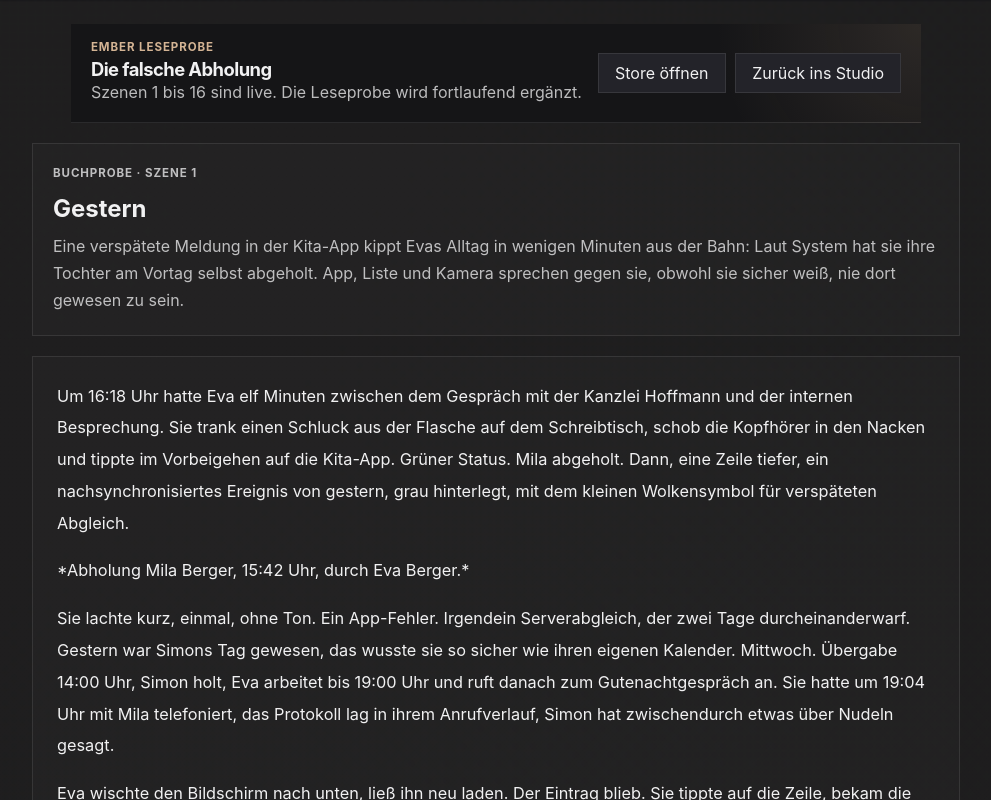
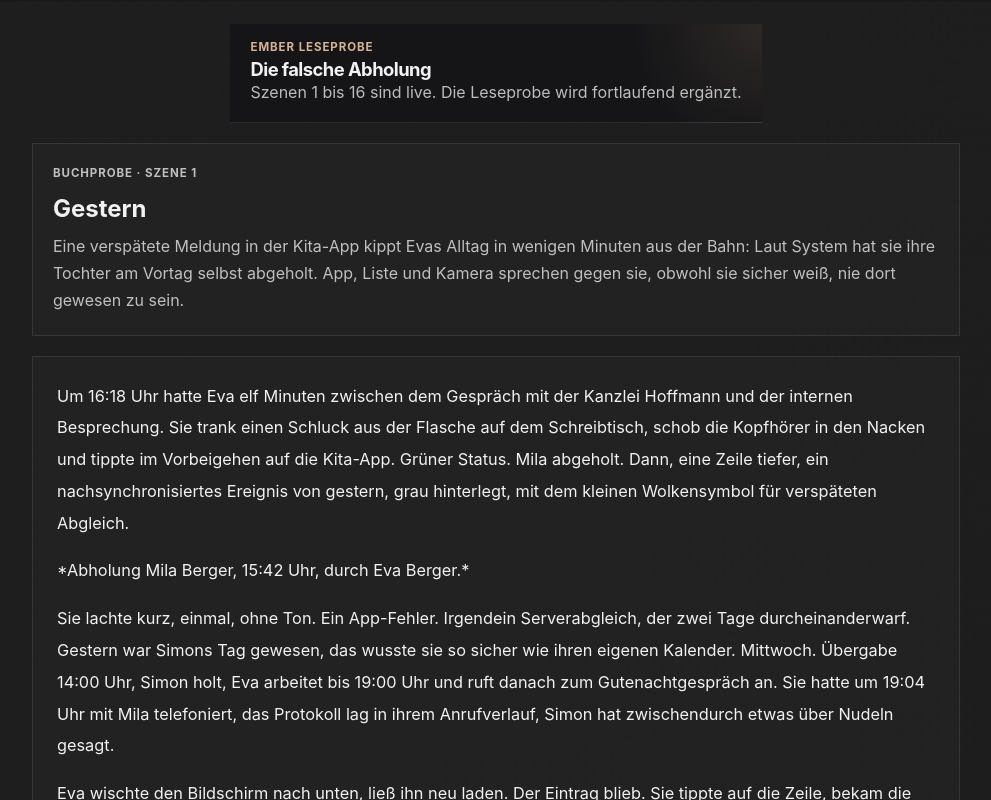
Before and after one commit to KleinDigitalSolutions/EMBER, a Next.js app: page /samples/die-falsche-abholung in a window 1280 px wide. Shown: the top 800 px of the page, without its empty margins (144-1135 px from the left). Built offline with nearby package versions, Linux system fonts and the light colour scheme.

Commit message:
piepline anpasuung

```diff
--- a/app/samples/die-falsche-abholung/page.tsx
+++ b/app/samples/die-falsche-abholung/page.tsx
@@ -1,5 +1,3 @@
-import Link from "next/link";
-
 const sceneOneParagraphs = [
   "Um 16:18 Uhr hatte Eva elf Minuten zwischen dem Gespräch mit der Kanzlei Hoffmann und der internen Besprechung. Sie trank einen Schluck aus der Flasche auf dem Schreibtisch, schob die Kopfhörer in den Nacken und tippte im Vorbeigehen auf die Kita-App. Grüner Status. Mila abgeholt. Dann, eine Zeile tiefer, ein nachsynchronisiertes Ereignis von gestern, grau hinterlegt, mit dem kleinen Wolkensymbol für verspäteten Abgleich.",
   "*Abholung Mila Berger, 15:42 Uhr, durch Eva Berger.*",
@@ -889,14 +887,6 @@ export default function DieFalscheAbholungSamplePage() {
           <h1>Die falsche Abholung</h1>
           <p>Szenen 1 bis 16 sind live. Die Leseprobe wird fortlaufend ergänzt.</p>
         </div>
-        <div className="reader-actions">
-          <Link href="/" className="landing-button">
-            Store öffnen
-          </Link>
-          <Link href="/studio" className="landing-button">
-            Zurück ins Studio
-          </Link>
-        </div>
       </header>
 
       <article className="sample-reader__article">
```
Also changed, not shown: app/samples/ich-sehe-dich/page.tsx (+0 -10 lines), app/samples/restrisiko/page.tsx (+0 -10 lines).
